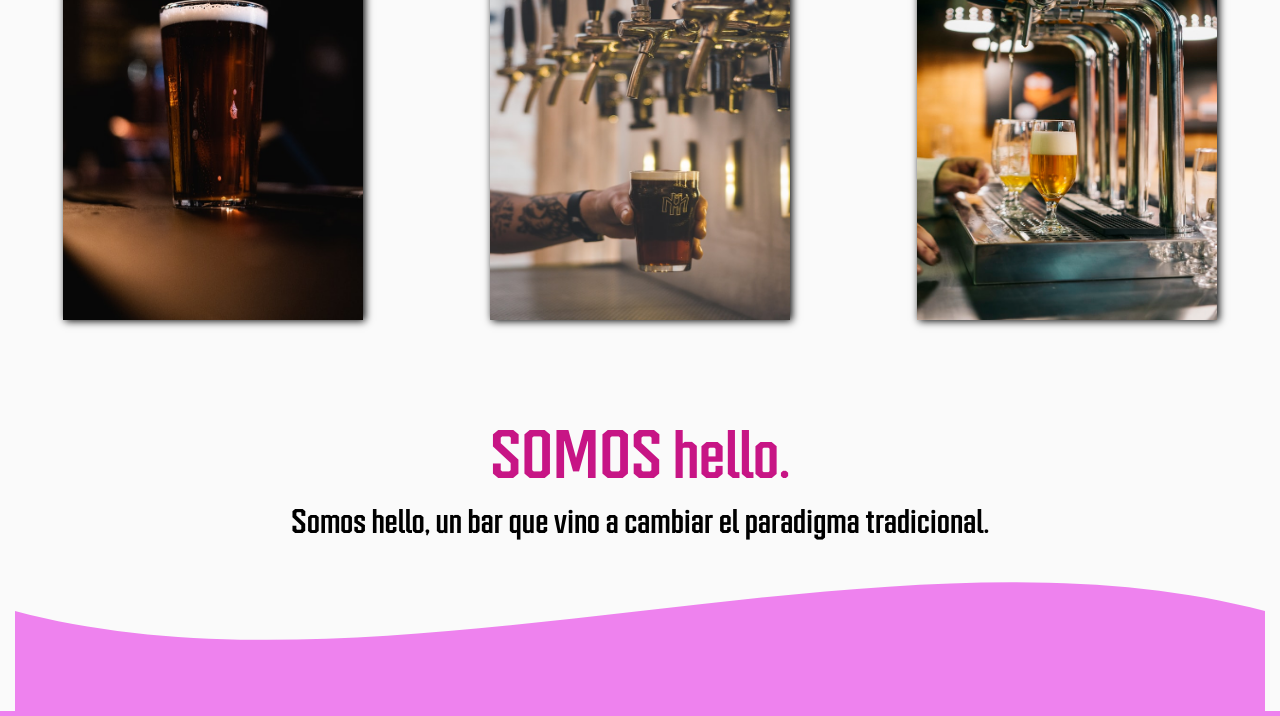
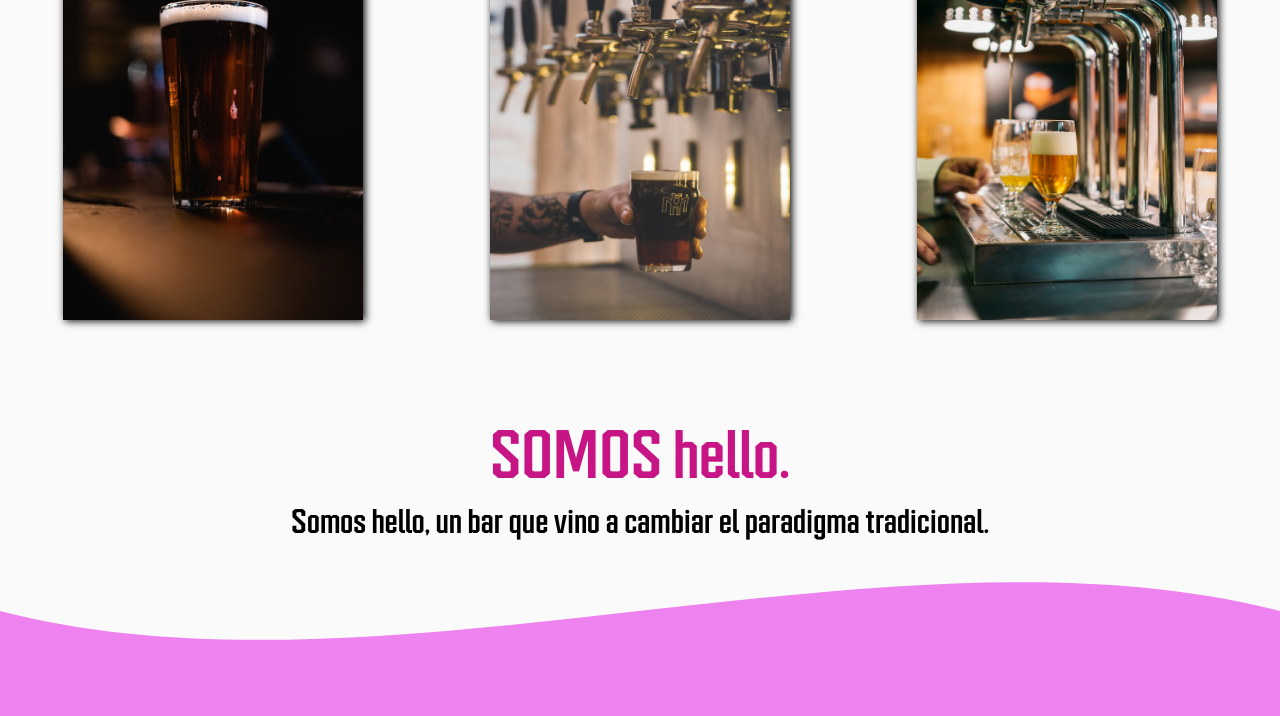
Before and after one commit to Ivo-w/hellobar, a website: page index.html in a window 1280 px wide. Shown: the part 1066-1782 px from the top of the page. Drawn offline with nearby package versions, Linux system fonts and the light colour scheme.

Commit message:
Arreglo de la 2da wave y codigo css

```diff
--- a/index.html
+++ b/index.html
@@ -120,18 +120,12 @@
 					</div>
 				</div>
 			</div>
-			<div class="container-fluid">
-				<div class="row">
-					<div class="col-lg-12 col-xs-12">
-						<div class="waveInicio">
-							<svg viewBox="0 0 500 150" preserveAspectRatio="none" style="height: 100%; width: 100%;">
-								<path d="M0.00,49.98 C149.99,150.00 349.20,-49.98 500.00,49.98 L500.00,150.00 L0.00,150.00 Z" style="stroke: none; fill: violet;">
-								</path>
-							</svg>
-						</div>
-					</div>
+				<div class="waveInicio">
+						<svg viewBox="0 0 500 150" preserveAspectRatio="none" style="height: 100%; width: 100%;">
+							<path d="M0.00,49.98 C149.99,150.00 349.20,-49.98 500.00,49.98 L500.00,150.00 L0.00,150.00 Z" style="stroke: none; fill: violet;">
+							</path>
+						</svg>
 				</div>
-			</div>
 	<!-- FOOTER -->
 	<div class="container-fluid containerFixed paddingFI">
 		<div class="row rowwidth">
```
Also changed, not shown: css/estilo.css (+1 -6 lines).
